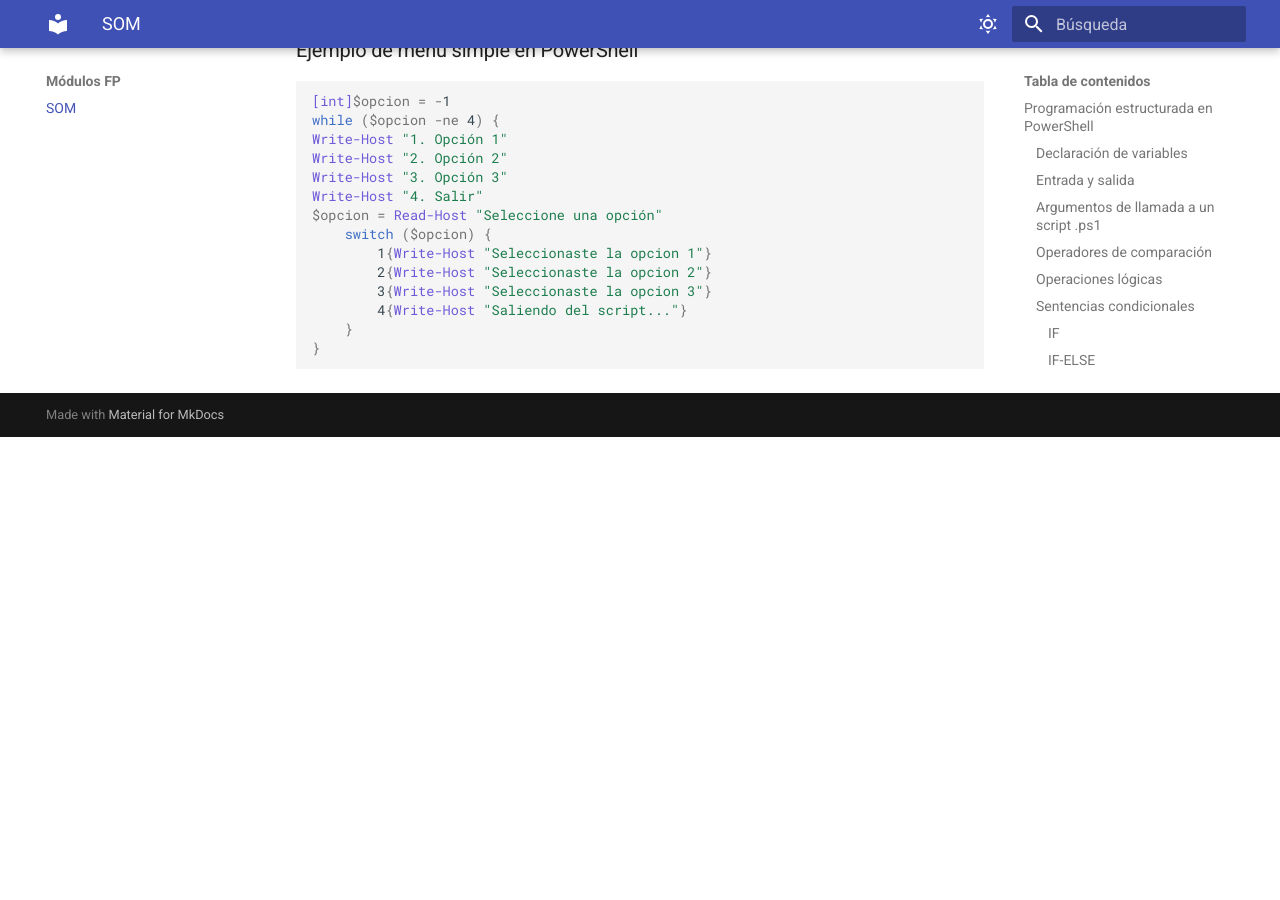
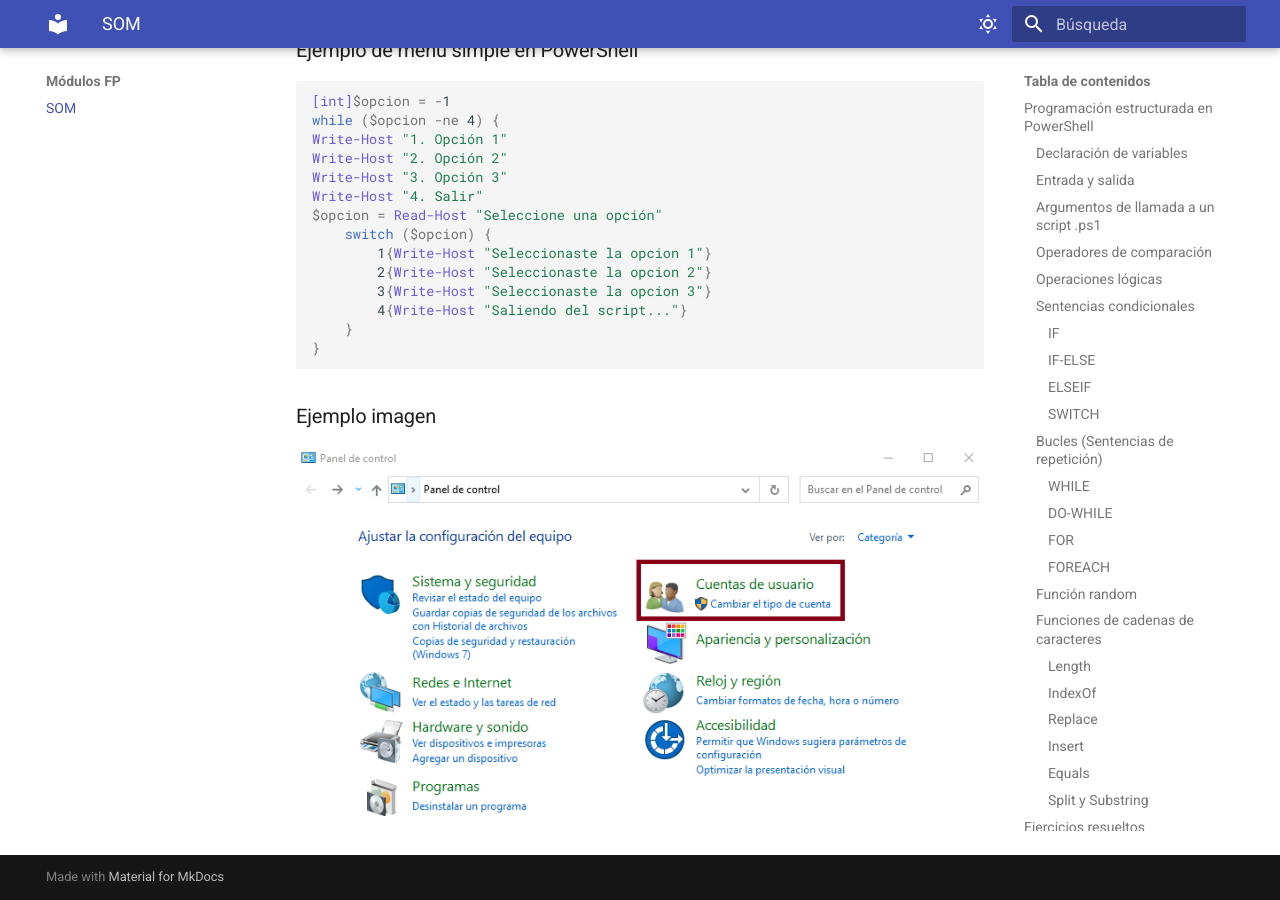
Before and after one commit to fernandoalvarezfp/fernandoalvarezfp.github.io, an MkDocs documentation site: the page built from docs/SOM.md, in a window 1280 px wide and 900 px high, scrolled down 13755 px. Built offline with MkDocs 1.6.1 and Material for MkDocs 9.7.7, drawn with Linux system fonts in a browser that asks for light colours; before the commit the page ends 14192 px from its top, so only the background shows below that.

Commit message:
Update SOM.md

````diff
--- a/docs/SOM.md
+++ b/docs/SOM.md
@@ -606,3 +606,5 @@ $opcion = Read-Host "Seleccione una opción"
     }
 }
 ```
+### Ejemplo imagen
+![text](../img/1.PNG)
````
